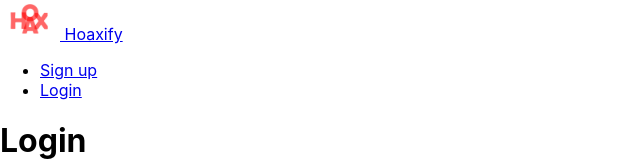
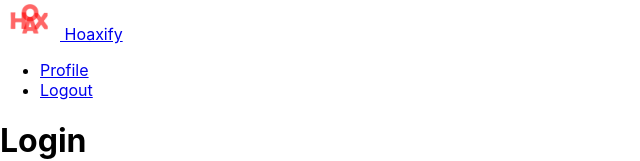
Before and after one commit to y4553r/hoxify-frontend, a React (Create React App) app: page /#/login in a window 1280 px wide. Shown: the top 161 px of the page, without its empty margins (0-640 px from the left). Built offline with nearby package versions, Linux system fonts and the light colour scheme; the HTML template or start-up script is replaced by a standard one.

Commit message:
Add TopBar connection to redux and tests for loggedin user display

```diff
--- a/src/components/TopBar.js
+++ b/src/components/TopBar.js
@@ -1,16 +1,15 @@
-import React, { Component} from 'react';
+import React, { Component } from 'react';
 import { Link } from 'react-router-dom';
+import { connect } from 'react-redux';
+
 import logo from '../assets/hoaxify-logo.png';
 
 export class TopBar extends Component {
   render() {
-    return(
-      <div className="bg-white shadow-sm mb-2">
-        <div className="wontainer">
-          <nav className="navbar navbar-light navbar-expand">
-            <Link to="/" className="navbar-brand">
-              <img src={logo} width="60" alt="Hoaxify" /> Hoaxify
-            </Link>
+    const { user } = this.props;
+    const { id, username, displayName, password, image, isLoggedIn } = user;
+
+    let links = (
       <ul className="nav navbar-nav ml-auto">
         <li className="nav-item">
           <Link to="/signup" className="nav-link">
@@ -23,6 +22,31 @@ export class TopBar extends Component {
                 </Link>
         </li>
       </ul>
+    );
+    if (isLoggedIn) {
+      links = (
+        <ul className="nav navbar-nav ml-auto">
+          <li className="nav-item">
+            <Link to={`/${username}`} className="nav-link">
+              Profile
+            </Link>
+          </li>
+          <li className="nav-item">
+            <Link to="/logout" className="nav-link">
+              Logout
+            </Link>
+          </li>
+        </ul>
+      );
+    }
+    return (
+      <div className="bg-white shadow-sm mb-2">
+        <div className="wontainer">
+          <nav className="navbar navbar-light navbar-expand">
+            <Link to="/" className="navbar-brand">
+              <img src={logo} width="60" alt="Hoaxify" /> Hoaxify
+            </Link>
+            {links}
           </nav>
         </div>
       </div>
@@ -30,4 +54,10 @@ export class TopBar extends Component {
   }
 }
 
-export default TopBar;
+const mapStateToProps = state => {
+  return {
+    user: state,
+  };
+};
+
+export default connect(mapStateToProps)(TopBar);
--- a/src/index.js
+++ b/src/index.js
@@ -6,9 +6,18 @@ import { Provider } from 'react-redux';
 import { createStore } from 'redux';
 
 import App from './containers/App';
-import authReducer from './redux/authReduxer';
+import authReducer from './redux/authReducer';
 
-const store = createStore(authReducer);
+const loggedInState = {
+  id: 1,
+  username: 'user1',
+  displayName: 'display1',
+  image: 'image1',
+  password: 'P4ssword',
+  isLoggedIn: true,
+};
+
+const store = createStore(authReducer, loggedInState);
 
 const app = (
   <Provider store={store}>
--- a/src/pages/UserPage.js
+++ b/src/pages/UserPage.js
@@ -4,7 +4,7 @@ export class UserPage extends Component {
   render() {
     return(
       <div data-testid="userpage">
-
+        userpage
       </div>
     );
   }
```
Also changed, not shown: src/redux/authReducer.js (renamed from src/redux/authReduxer.js), 2 other files (tests, documents, lock files or other folders). Lines whose indentation alone changed are shown as unchanged.
